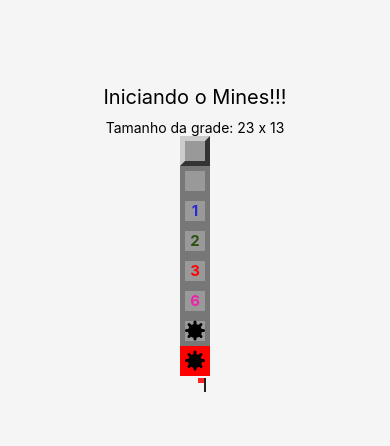
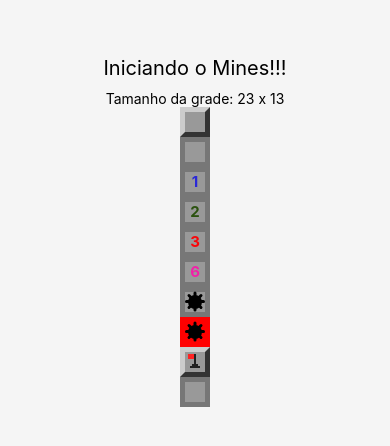
Before and after one commit to ccaio-oliveira/campo-minado-react-native, a React Native app: screen / in a window 390 px wide. Shown: the part 196-642 px from the top of the page. Built offline with nearby package versions, Linux system fonts and the light colour scheme.

Commit message:
feat: continuar desenvolvimento da flag

```diff
--- a/App.js
+++ b/App.js
@@ -1,7 +1,6 @@
 import { Component } from 'react';
 import { Platform, StatusBar, StyleSheet, Text, View } from 'react-native';
 import Field from './src/components/Field';
-import Flag from './src/components/Flag';
 import params from './src/params';
 
 export default class App extends Component {
@@ -20,7 +19,8 @@
                 <Field opened nearMines={6}/>
                 <Field mined opened/>
                 <Field mined opened exploded />
-                <Flag />
+                <Field flagged />
+                <Field flagged opened />
             </View>
         );
     }
--- a/src/components/Field.js
+++ b/src/components/Field.js
@@ -1,13 +1,15 @@
 import React from 'react';
 import { View, StyleSheet, Text } from 'react-native';
 import params from '../params';
+import Flag from './Flag';
 import Mine from './Mine';
 
-export default ({ mined, opened, nearMines, exploded }) => {
+export default ({ mined, opened, nearMines, exploded, flagged }) => {
     const styleField = [styles.field];
     if(opened) styleField.push(styles.opened);
     if(exploded) styleField.push(styles.exploded);
-    if(styleField.length === 1) styleField.push(styles.regular);
+    if(flagged) styleField.push(styles.flagged);
+    if(!opened && !exploded) styleField.push(styles.regular);
 
     let color = null;
     if(nearMines > 0){
@@ -22,6 +24,7 @@
             {!mined && opened && nearMines > 0 ?
             <Text style={[styles.label, { color: color}]}>{nearMines}</Text> : false}
             {mined && opened ? <Mine /> : false}
+            {flagged && !opened ? <Flag /> : false}
         </View>
     )
 }
--- a/src/components/Flag.js
+++ b/src/components/Flag.js
@@ -1,12 +1,12 @@
 import { View, StyleSheet } from "react-native";
 
-export default () => {
+export default ({ bigger }) => {
     return(
         <View style={styles.container}>
-            <View style={styles.flagpole} />
-            <View style={styles.flag} />
-            <View style={styles.base1} />
-            <View style={styles.base2} />
+            <View style={[styles.flagpole, bigger ? styles.flagpoleBigger : null]} />
+            <View style={[styles.flag, bigger ? styles.flagBigger : null]} />
+            <View style={[styles.base1, bigger ? styles.base1Bigger : null]} />
+            <View style={[styles.base2, bigger ? styles.base2Bigger : null]} />
         </View>
     )
 }
@@ -30,6 +30,41 @@
         marginLeft: 3
     },
     base1: {
-        position: "absolute"
+        position: "absolute",
+        height: 2,
+        width: 6,
+        backgroundColor: '#222',
+        marginLeft: 7,
+        marginTop: 10
+    },
+    base2: {
+        position: "absolute",
+        height: 2,
+        width: 10,
+        backgroundColor: '#222',
+        marginLeft: 5,
+        marginTop: 12
+    },
+    flagpoleBigger: {
+        height: 28,
+        width: 4,
+        marginLeft: 16
+    },
+    flagBigger: {
+        height: 10,
+        width: 14,
+        marginLeft: 3,
+    },
+    base1Bigger: {
+        height: 4,
+        width: 12,
+        marginTop: 20,
+        marginLeft: 12
+    },
+    base2Bigger: {
+        height: 4,
+        width: 20,
+        marginLeft: 8,
+        marginTop: 24
     }
 })
```
